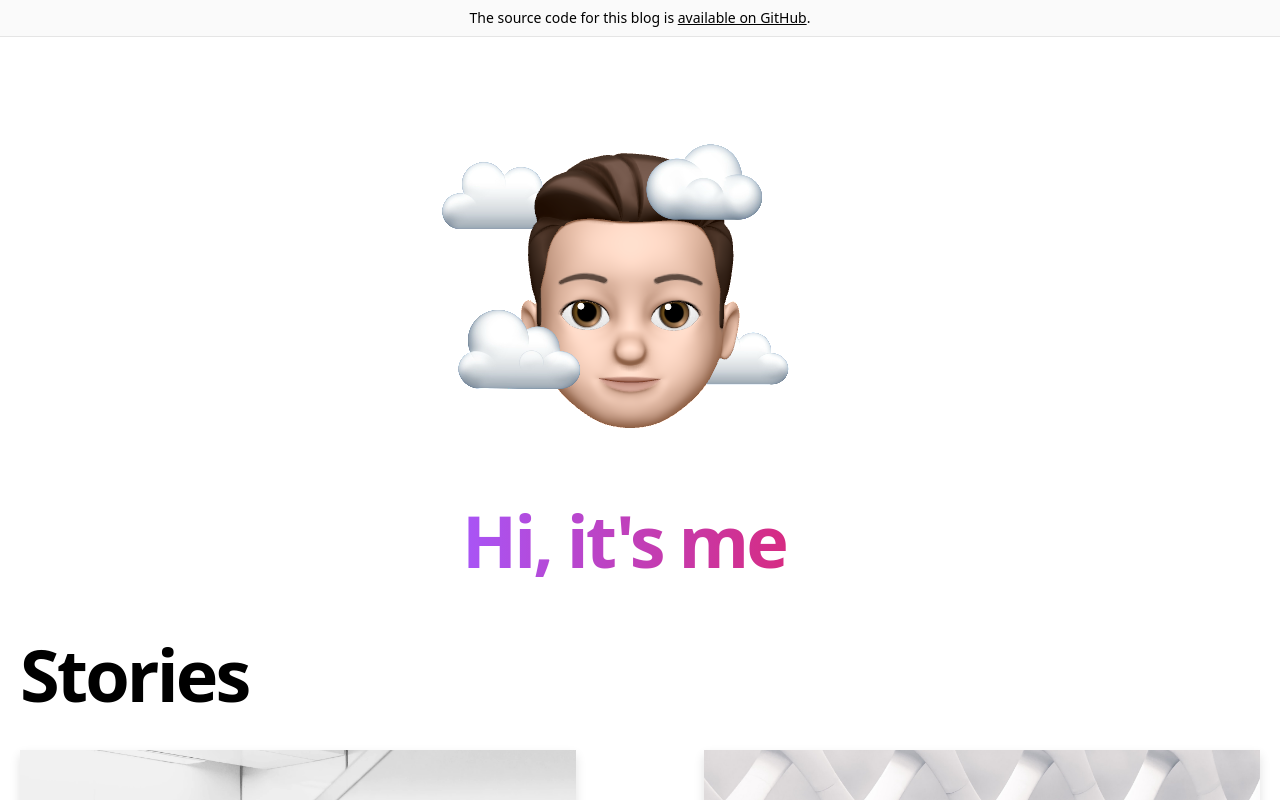
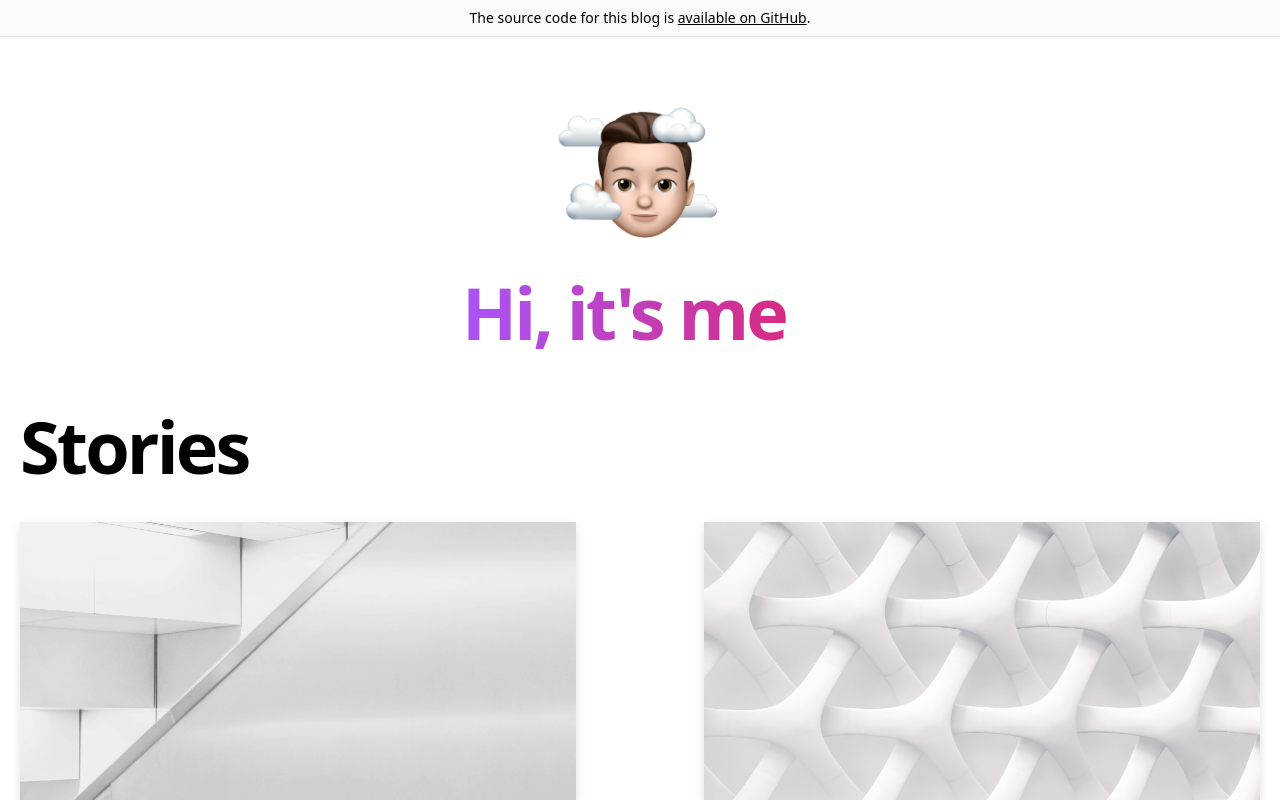
Before and after one commit to FarishLoy/farishnoorhisham, a Next.js app: page / in a window 1280 px wide. Shown: the top 800 px of the page. Built offline with nearby package versions, Linux system fonts and the light colour scheme.

Commit message:
lower memoji size

```diff
--- a/components/intro.tsx
+++ b/components/intro.tsx
@@ -4,7 +4,7 @@ import imageFile from "../public/assets/memoji.png"
 const Intro = () => {
   return (
     <section className="flex-col flex items-center md:justify-between mt-10 mb-16 md:mb-12">
-      <Image src={imageFile} alt="A memoji" className="mr-10" />
+      <Image src={imageFile} alt="A memoji" className="w-48 h-48" />
       <h1 className="text-5xl md:text-7xl font-bold tracking-tighter leading-tight md:pr-8 text-center text-transparent bg-clip-text bg-gradient-to-r from-purple-500 to-pink-600">
         Hi, it's me
       </h1>
```
